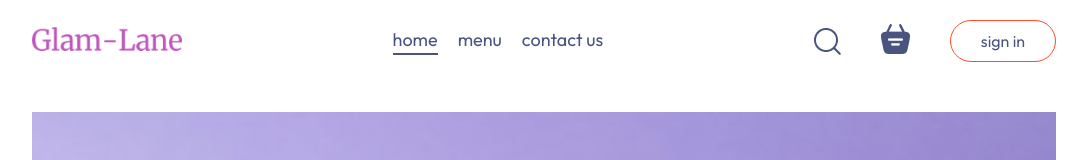
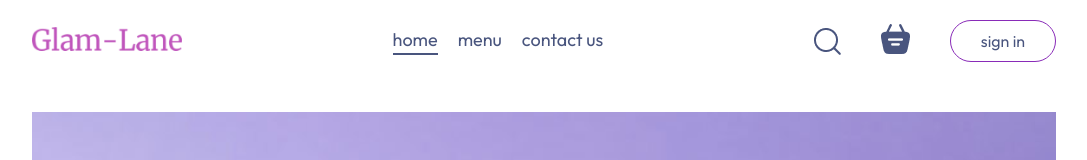
Before and after one commit to Ritwika-14/food-del, a React (Vite) app in the folder frontend/: page / in a window 1280 px wide. Shown: the top 160 px of the page, without its empty margins (96-1183 px from the left). Built offline with nearby package versions, Linux system fonts and the light colour scheme; no server answers.

Commit message:
Update Navbar.css

```diff
--- a/frontend/src/components/Navbar/Navbar.css
+++ b/frontend/src/components/Navbar/Navbar.css
@@ -36,7 +36,7 @@ position: relative;
     position: absolute;
     min-width: 10px;
     min-height: 10px;
-    background-color: #FF4C24;
+    background-color: #892bb8;
     border-radius: 5px;
     top: -8px;
     right: -8px;
@@ -46,7 +46,7 @@ position: relative;
     background: transparent;
     font-size: 16px;
     color: #49557E;
-    border: 1px solid #FF4C24;
+    border: 1px solid #892bb8;
     padding: 10px 30px;
     border-radius: 50px;
     cursor: pointer;
@@ -77,7 +77,7 @@ position: relative;
     width: 20px;
 }
 .navbar-profile-dropdown li:hover{
-    color: #FF4C24;
+    color: #ae68e0;
 }
 .navbar-profile:hover .navbar-profile-dropdown{
     display: flex;
@@ -86,7 +86,7 @@ position: relative;
     background-color: #fff2ef;
     padding: 12px 25px;
     border-radius: 4px;
-    border: 1px solid tomato;
+    border: 1px solid #ae68e0;
     outline: 2px solid white;
     list-style: none;
 }
```
